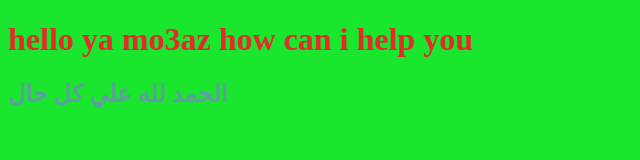
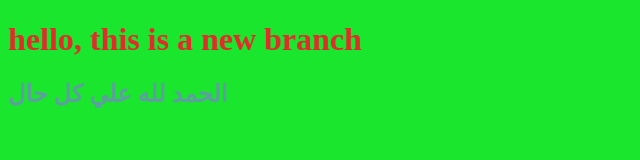
Before and after one commit to Mohamedkhaled15/myproject, a plain HTML site: page index.html in a window 1280 px wide. Shown: the whole page, without its empty margins (0-640 px from the left). Drawn offline with Linux system fonts and the light colour scheme.

Commit message:
edite the html file

```diff
--- a/index.html
+++ b/index.html
@@ -8,7 +8,7 @@
     <link rel="stylesheet" href="style.css">
 </head>
 <body>
-    <h1>hello ya mo3az how can i help you </h1>
+    <h1>hello,  this is a new branch  </h1>
     <h2>الحمد لله علي كل حال </h2>
     <script src="app.js"></script>
 </body>
```
